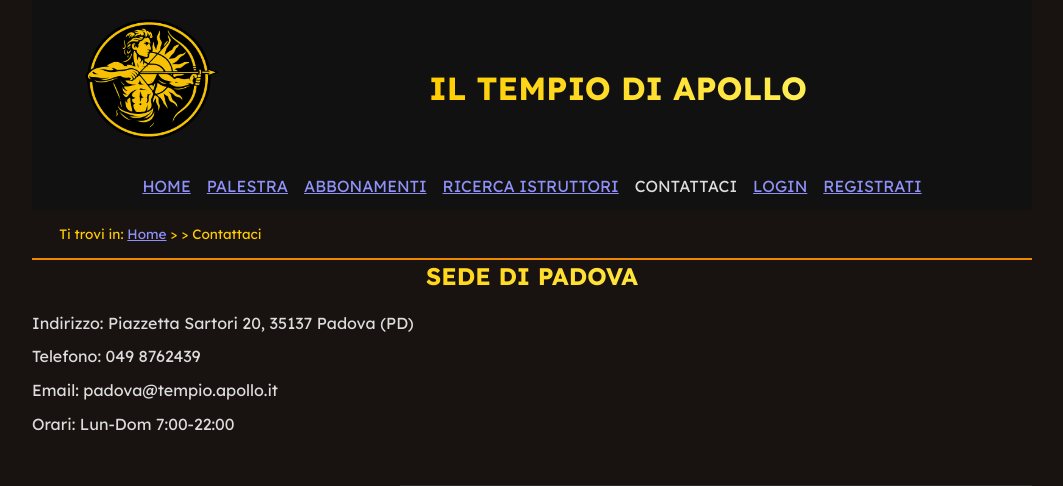
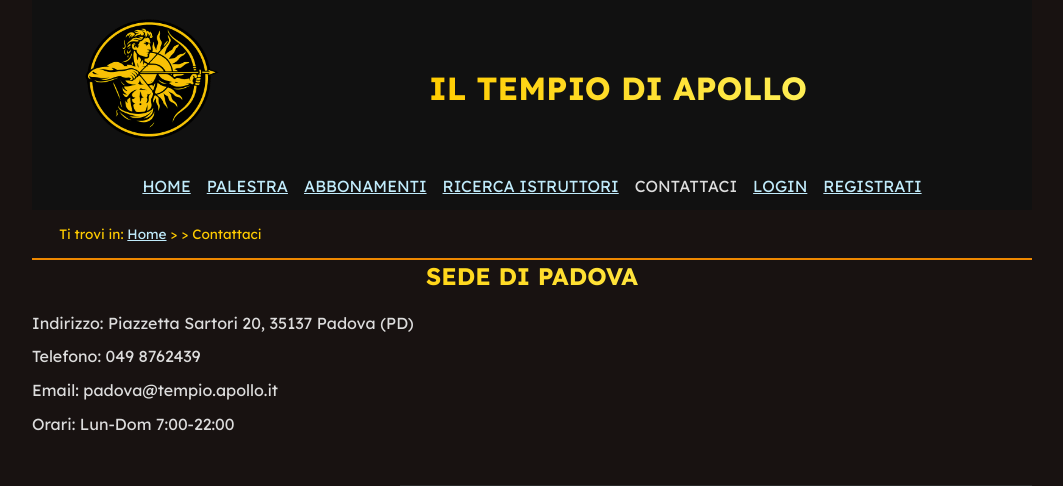
Before and after one commit to Granz09124/Progetto-tecweb, a PHP site: page /html/contattaci_style.html in a window 1280 px wide. Shown: the top 486 px of the page, without its empty margins (108-1171 px from the left). Run offline with PHP 8.4, Linux system fonts and the light colour scheme.

Commit message:
Colore link

```diff
--- a/css/style.css
+++ b/css/style.css
@@ -9,8 +9,8 @@
     --mainColorDark: #e80;
 
     --textColor: #ddd;
-    --urlColor: #9090f9;
-    --visitedUrlColor: #6565ff;
+    --urlColor: #c0ebfb;
+    --visitedUrlColor: #965cfd;
 
     --mainBackgroundColorDark: #111;
     --mainBackgroundColor: #181211;
```
